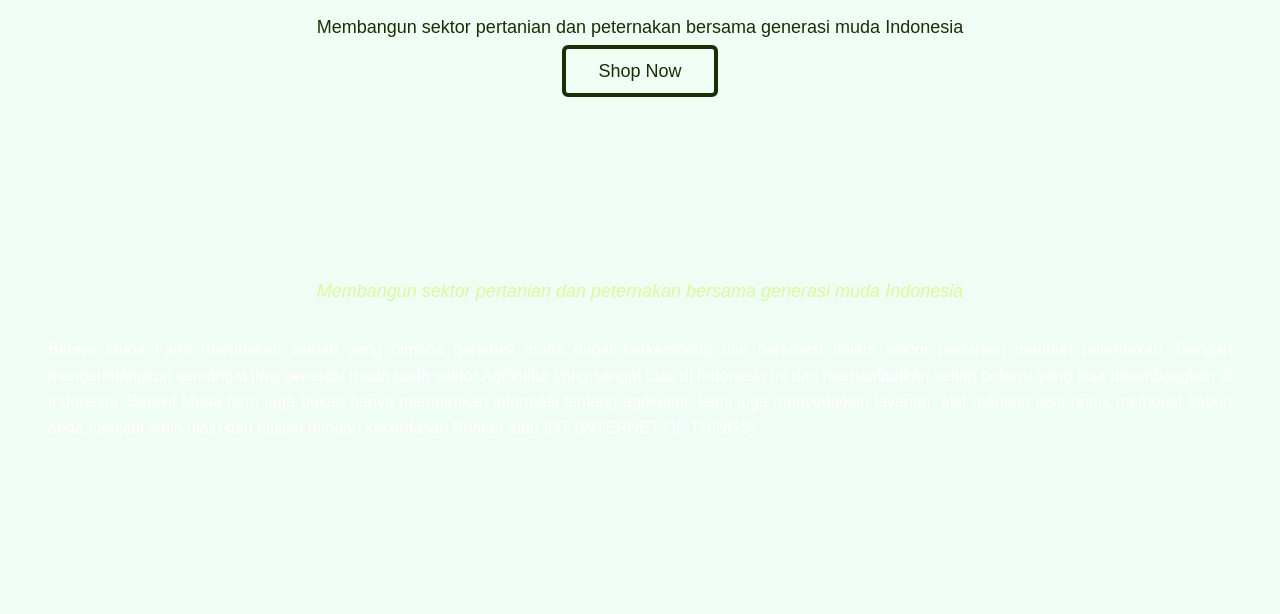
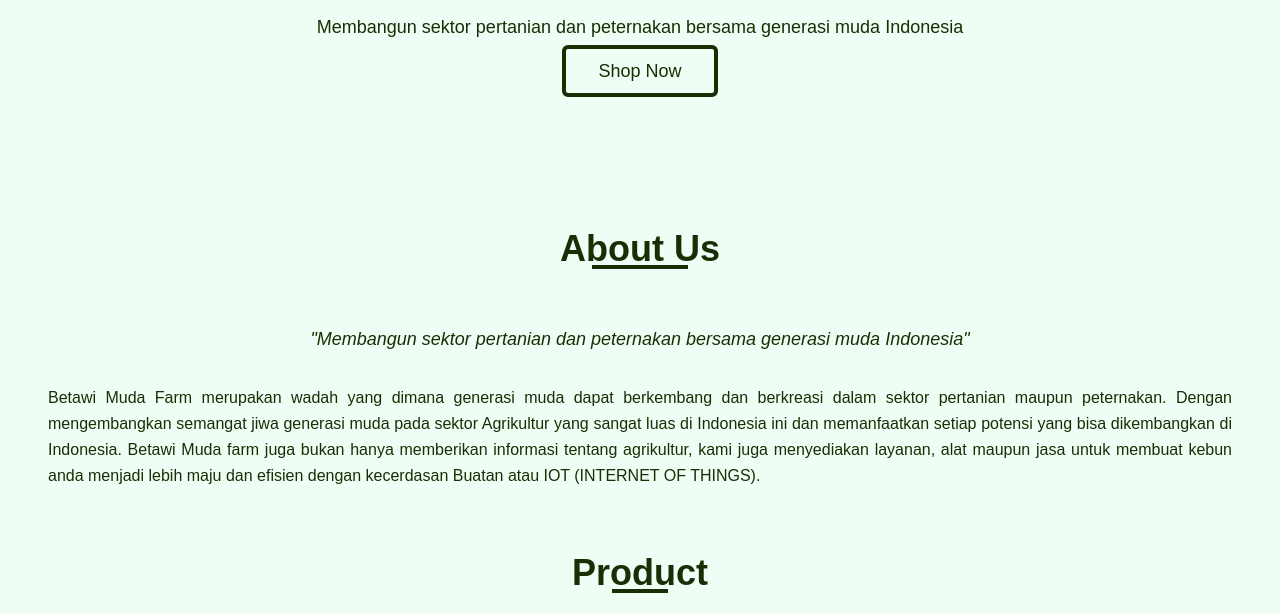
Before and after one commit to Kevin-zaki/Betawi_Muda_Farm, a website: page index.html in a window 1280 px wide. Shown: the part 669-1283 px from the top of the page. Drawn offline with nearby package versions, Linux system fonts and the light colour scheme.

Commit message:
edit warna

```diff
--- a/index.html
+++ b/index.html
@@ -77,19 +77,19 @@
 
     <main>
 
-      <section id="aboutus" class="bg-gradient-to-b from-yellow-300 via-yellow-200 to-yellow-400 py-12 ">
+      <section id="aboutus" class="bg-gradient-to-b from-yellow-300 via-yellow-200 to-yellow-400 py-12 "></section>
         <div class="layar-dalam">
-          <h3 class="text-4xl text-center mb-6 text-green-50 font-semibold relative">
+          <h3 class="text-4xl text-center mb-6 text-lime-950 font-semibold relative">
             About Us
-            <span class="absolute bottom-0 left-1/2 transform -translate-x-1/2 border-b-4 border-green-50 w-24 mt-8"></span>
+            <span class="absolute bottom-0 left-1/2 transform -translate-x-1/2 border-b-4 border-lime-950 w-24 mt-8"></span>
           </h3>
 
-          <p class="ringkasan italic text-lime-200 text-lg px-24 py-8 text-center">
-            Membangun sektor pertanian dan peternakan bersama generasi muda Indonesia
+          <p class="ringkasan italic text-lime-950 text-lg px-24 py-8 text-center">
+            "Membangun sektor pertanian dan peternakan bersama generasi muda Indonesia"
           </p>
 
           <div class="konten-isi">
-            <p class="text-20px leading-relaxed text-justify text-white px-6 sm:px-8 md:px-12">
+            <p class="text-20px leading-relaxed text-justify text-lime-950 px-6 sm:px-8 md:px-12">
               Betawi Muda Farm merupakan wadah yang dimana generasi muda dapat berkembang dan berkreasi dalam sektor pertanian maupun peternakan.
               Dengan mengembangkan semangat jiwa generasi muda pada sektor Agrikultur yang sangat luas di Indonesia ini dan memanfaatkan setiap potensi yang bisa dikembangkan di Indonesia.
               Betawi Muda farm juga bukan hanya memberikan informasi tentang agrikultur, kami juga menyediakan layanan, alat maupun jasa untuk membuat kebun anda menjadi lebih maju dan efisien
@@ -101,9 +101,9 @@
 
       <section id="product" class="bg-gradient-to-b from-yellow-300 via-yellow-200 to-yellow-400 text-gray-800 pt-16 pb-16"></section>
         <div class="max-w-screen-xl mx-auto px-6">
-            <h3 class="text-4xl text-center mb-6 text-green-50 font-semibold relative">
+            <h3 class="text-4xl text-center mb-6 text-lime-950 font-semibold relative">
                 Product
-                <span class="absolute bottom-0 left-1/2 transform -translate-x-1/2 border-b-4  border-green-50 w-14 mt-4"></span>
+                <span class="absolute bottom-0 left-1/2 transform -translate-x-1/2 border-b-4  border-lime-950 w-14 mt-4"></span>
             </h3>
 
             <!-- Container for horizontal scrolling -->
```
